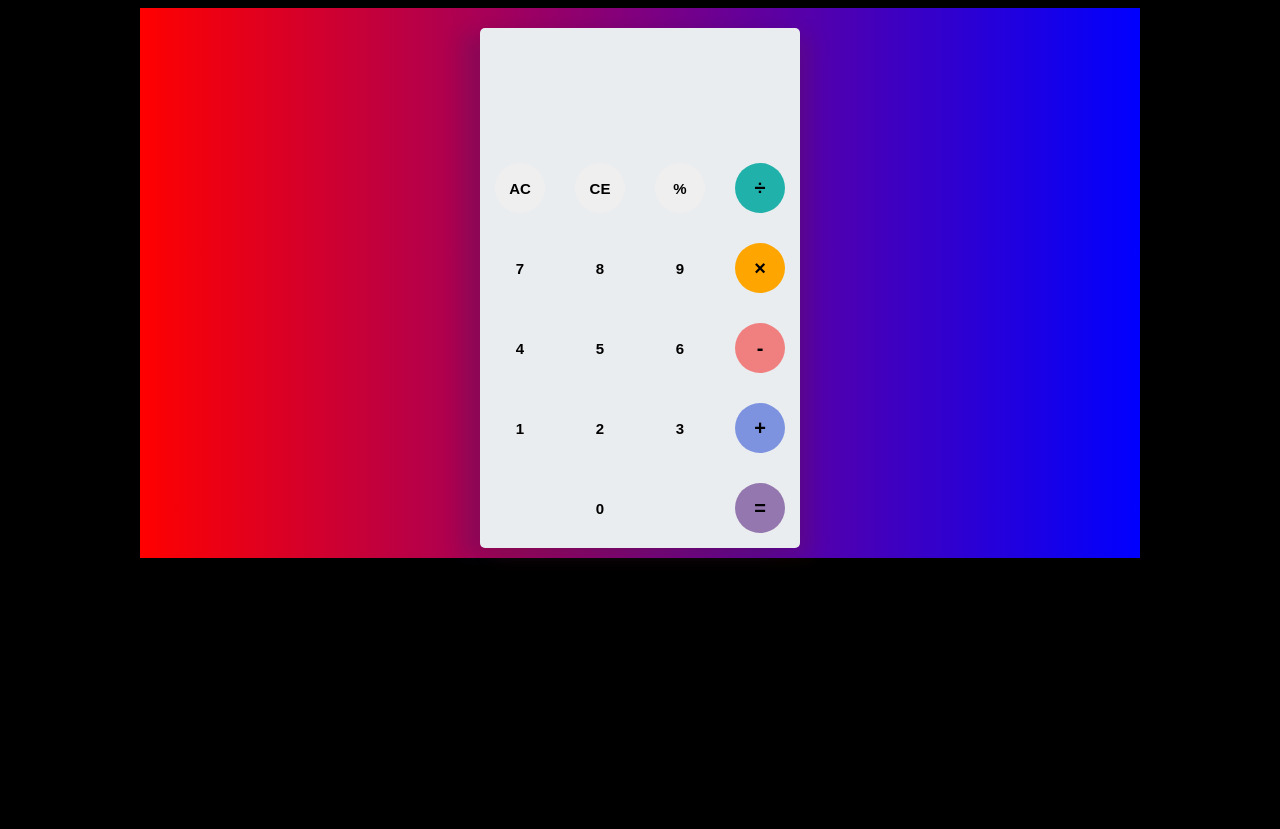
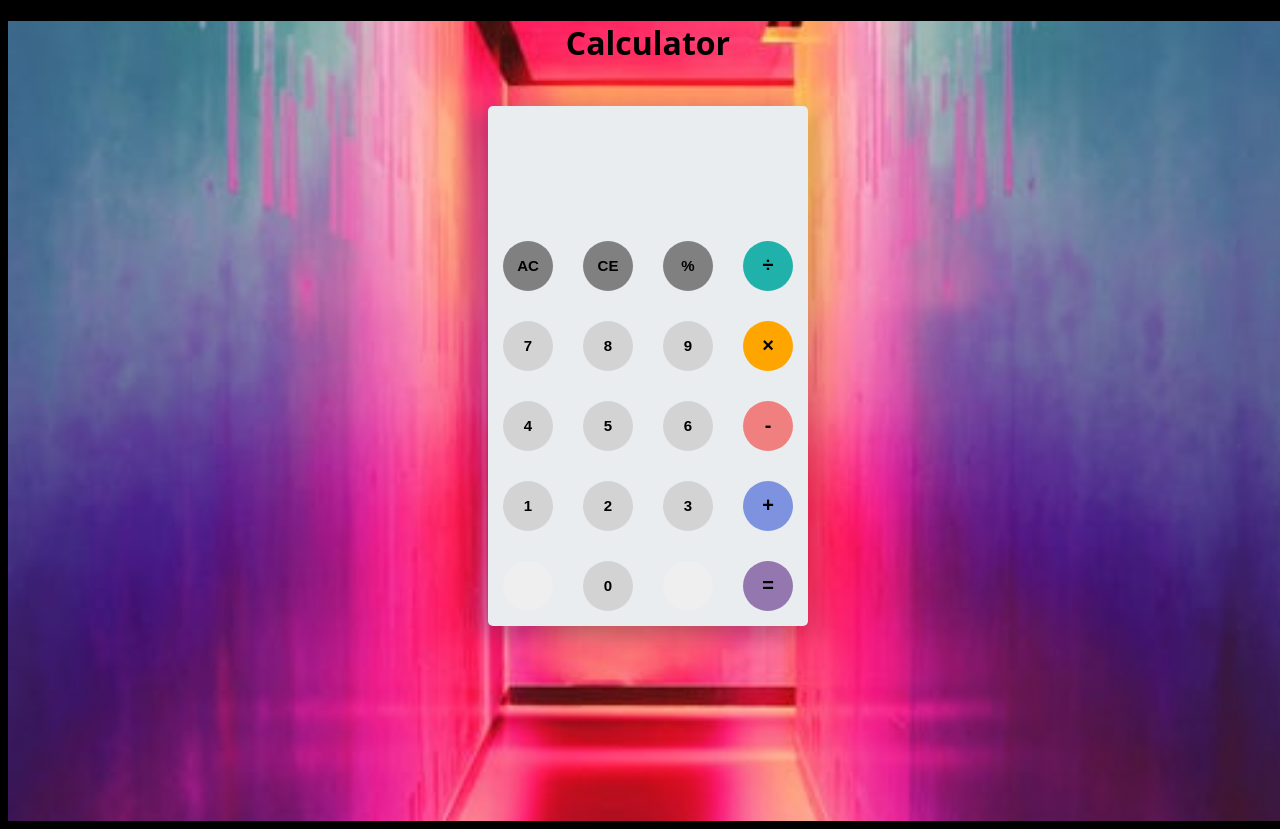
Before and after one commit to Sid-web6306/Calculator, a plain HTML site: page index.html in a window 1280 px wide. Before the commit the page ends 800 px from the top, so only its background shows below. Drawn offline with Linux system fonts and the light colour scheme.

Commit message:
created Calculator

```diff
--- a/index.html
+++ b/index.html
@@ -6,6 +6,7 @@
 </head>
 <body>
     <div id="container">
+        <h1>Calculator</h1>
         <div id="calculator">
             <div id="result">
                 <div id="history">
@@ -17,7 +18,7 @@
             </div>
 
             <div id="keyboard">
-                <button class="operator" id="clear">AC</button>
+                <button  class="operator" id="clear">AC</button>
                 <button class="operator" id="backspace">CE</button>
                 <button class="operator" id='%'>%</button>
                 <button class="operator" id="/">&#247;</button>
--- a/style.css
+++ b/style.css
@@ -2,11 +2,16 @@ body{
     font-family: 'Open Sans',sans-serif;
     background-color: black;
 }
+h1{
+    text-align: center;
+}
 #container{
-    width: 1000px;
-    height: 550px;
+    width: 100vw;
+    height: 100vh;
     margin: 0 auto;
-    background-image: linear-gradient(to right,red,blue);
+    background-image: url('background.jfif');
+    background-size: cover;
+    background-position: center;
 
 }
 #calculator{
@@ -49,8 +54,8 @@ body{
     font-weight: bold;
     font-size: 15px;
 }
-.number,.empty{
-    background-color: #eaedef;
+.number{
+    background-color: lightgrey;
 }
 .number,.operator{
     cursor: pointer;
@@ -60,6 +65,10 @@ body{
 }
 .operator:focus,.number:focus,.empty:focus{
     outline:0;
+}
+
+.operator{
+    background-color: grey;
 }
 button:nth-child(4){
     font-size: 20px;
```
Also changed, not shown: background.jfif (added).
